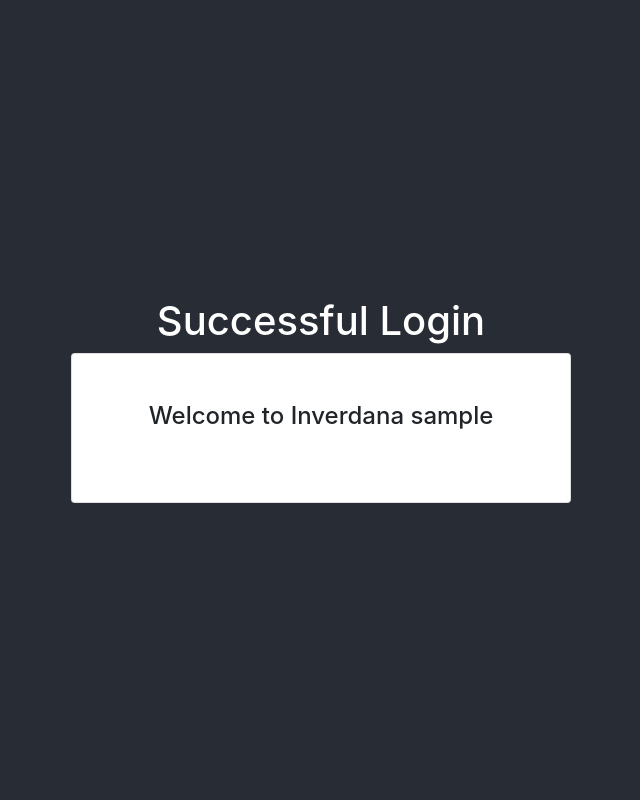
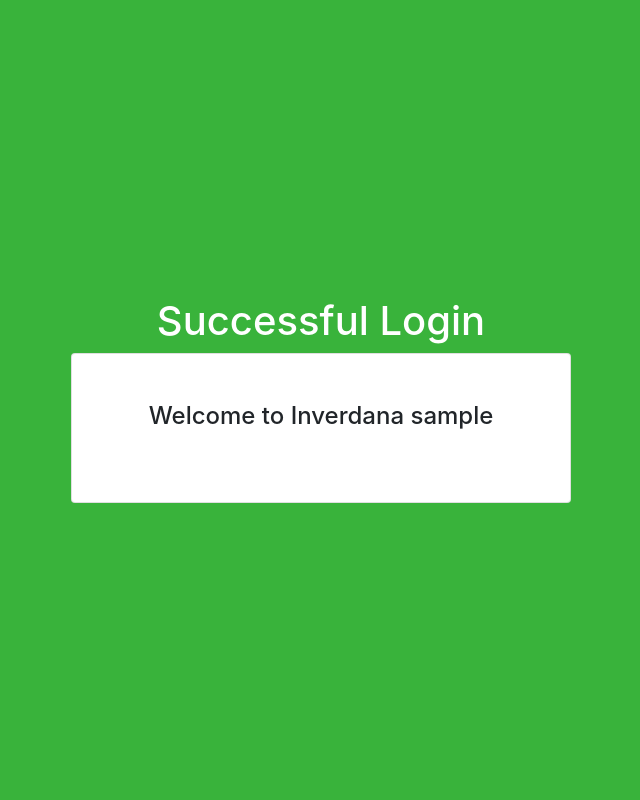
Before and after one commit to 3t4n/Inverdana, a Django app: page / in a window 1280 px wide. Shown: the whole page, without its empty margins (319-959 px from the left). Run offline with Django 3.2, Linux system fonts and the light colour scheme; the visitor is signed in with stand-in values (Sample User, id 1); some libraries are stand-ins or nearby versions.

Commit message:
color de fondo

```diff
--- a/api/static/css/index.css
+++ b/api/static/css/index.css
@@ -3,7 +3,7 @@ img {
     }
     .container-fluid {
       height: 100vh;
-      background-color: #282c34;
+      background-color: #39b33b;
       display: flex;
       justify-content: center;
       align-items: center;
```
